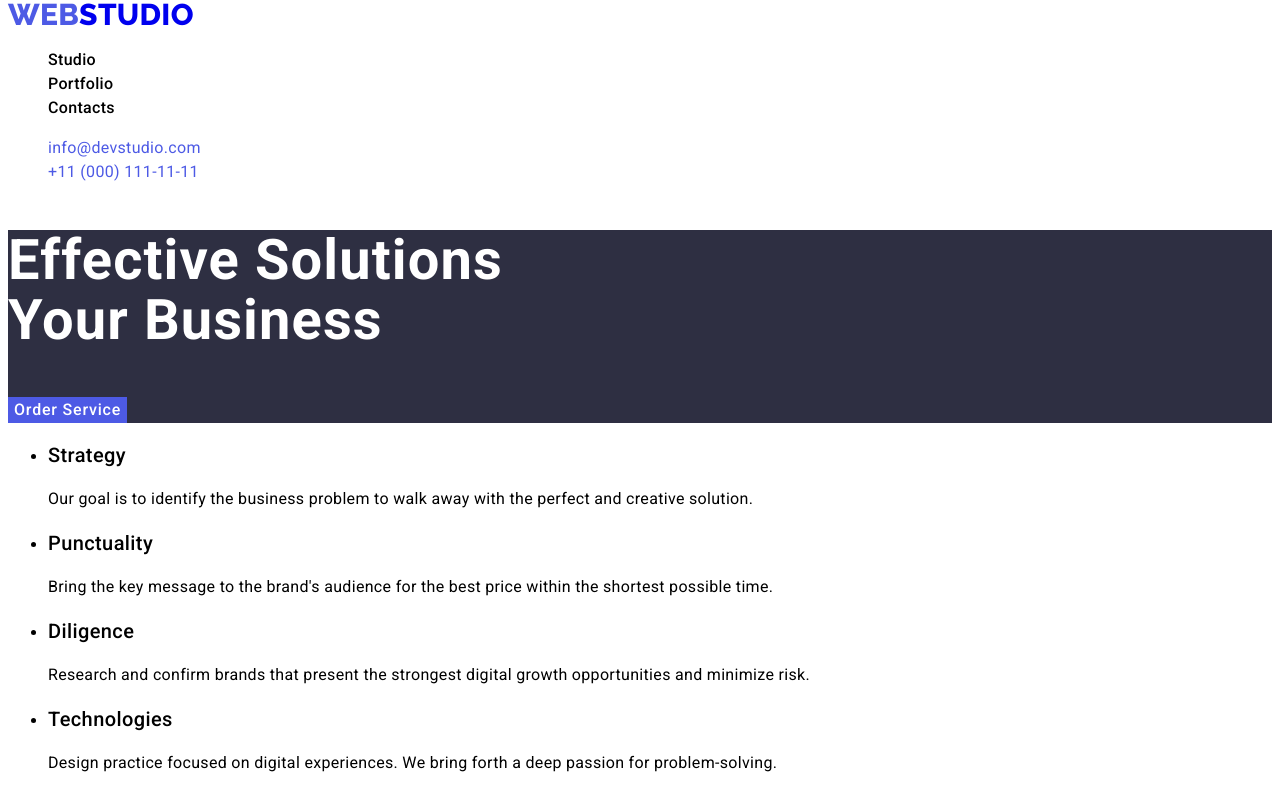
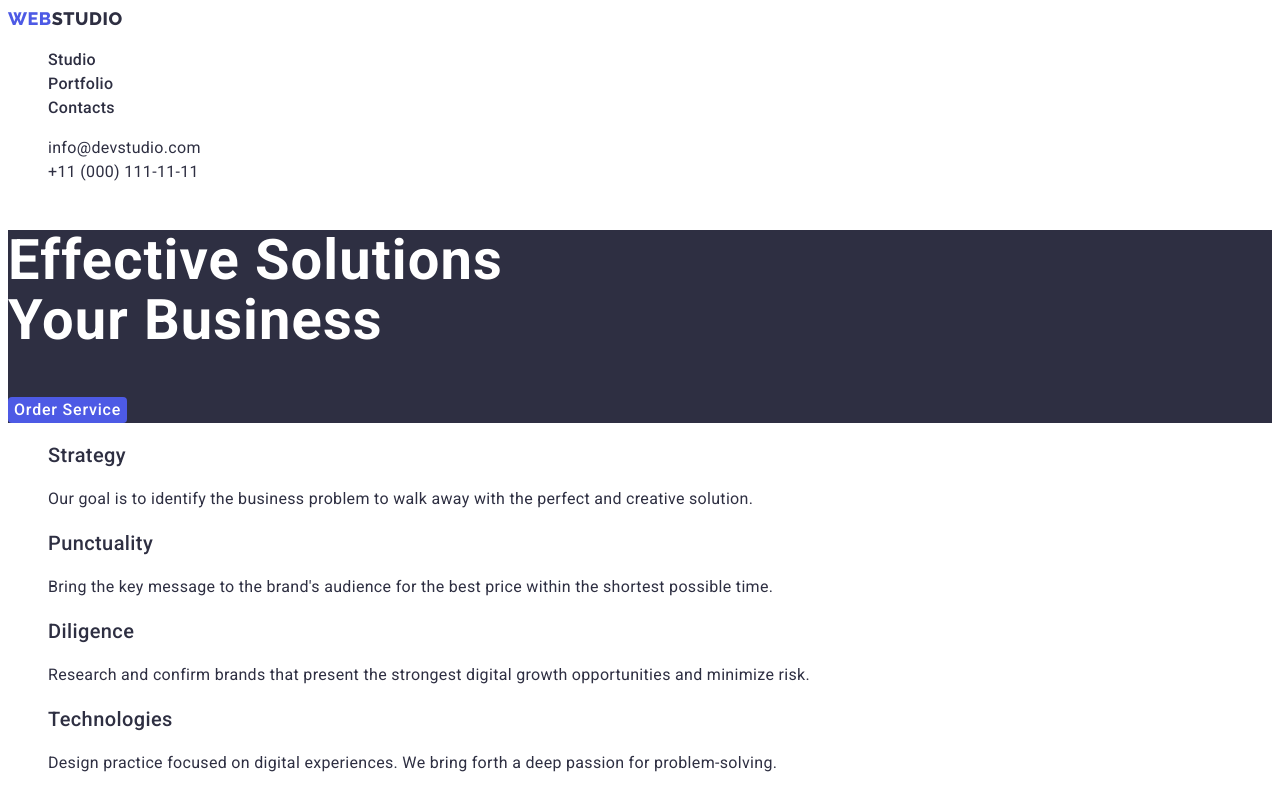
Before and after one commit to imerygg/goit-markup-hw-02, a plain HTML site: page index.html in a window 1280 px wide. Shown: the top 800 px of the page. Drawn offline with Linux system fonts and the light colour scheme.

Commit message:
3rd Submission

```diff
--- a/ccs/style.css
+++ b/ccs/style.css
@@ -13,11 +13,13 @@
 }
 
 body {
-  font-family: "Roboto", roboto;
+  font-family: "Roboto", sans-serif;
   font-size: 16px;
   font-weight: 400;
   line-height: 24px;
   letter-spacing: 0.32px;
+  color: var(--primary-navy-color);
+  font-style: normal;
 }
 
 /* General Styles */
@@ -75,13 +77,19 @@ body {
 
 .header-logo-link {
   text-decoration: none;
-  font-size: 30px;
   font-family: "Raleway";
-  line-height: 1.5px;
+  color: inherit;
+  font-size: 18px;
+font-style: normal;
+font-weight: 800;
+line-height: 21px;
+letter-spacing: 0.54px;
+text-transform: uppercase;
 }
 
 .weblogo {
   color: var(--primary-iris-color);
+
 }
 
 .header-link {
@@ -97,13 +105,14 @@ body {
   color: var(--click-color);
 }
 
-.header-contacts {
-  color: #4d5ae5;
-}
-
 .header-contacts:hover,
 .header-contacts:focus {
   color: var(--click-color);
+}
+
+.header-contacts {
+color: inherit;
+
 }
 
 .hero {
@@ -120,12 +129,18 @@ body {
   letter-spacing: 0.05em;
   background-color: var(--primary-iris-color);
   color: var(--primary-background-color);
+  border-radius: 4px;
+
 }
 
 .hero-button.button:hover,
 .hero-button.button :focus {
   background-color: var(--primary-iris-color);
   color: var(--primary-white-color);
+}
+
+.section-grey {
+  background-color: var(--primary-cloud-color);
 }
 
 .footer-logo {
@@ -162,7 +177,7 @@ body {
 }
 
 .button-item:hover,
-.button-item:focus {
+.button-item:focus .active-filter {
   background-color: var(--click-color);
   color: var(--primary-white-color);
   box-shadow: box-shadow: 0px 2px 2px 0px rgba(0, 0, 0, 0.12), 0px 2px 1px 0px rgba(0, 0, 0, 0.08), 0px 3px 1px 0px rgba(0, 0, 0, 0.10);
--- a/index.html
+++ b/index.html
@@ -63,7 +63,7 @@
       </section>
       <!--Section 1 = Strategy to Technologies Section  -->
       <section class="benifits-section">
-        <ul class="benifits-list">
+        <ul class="benifits-list list">
           <li class="benifits-item">
             <h3 class="benifits-hthree htext">Strategy</h3>
             <p class="benifits-ptext ptext">
@@ -126,7 +126,7 @@
         </ul>
       </section>
       <!--Section 3-->
-      <section class="ourteam-section">
+      <section class="ourteam-section section-grey">
         <h2 class="ourteam-title section-title">Our Team</h2>
         <ul class="ourteam-list list">
           <li class="ourteam-item">
```
Also changed, not shown: portfolio.html (+5 -13 lines).
